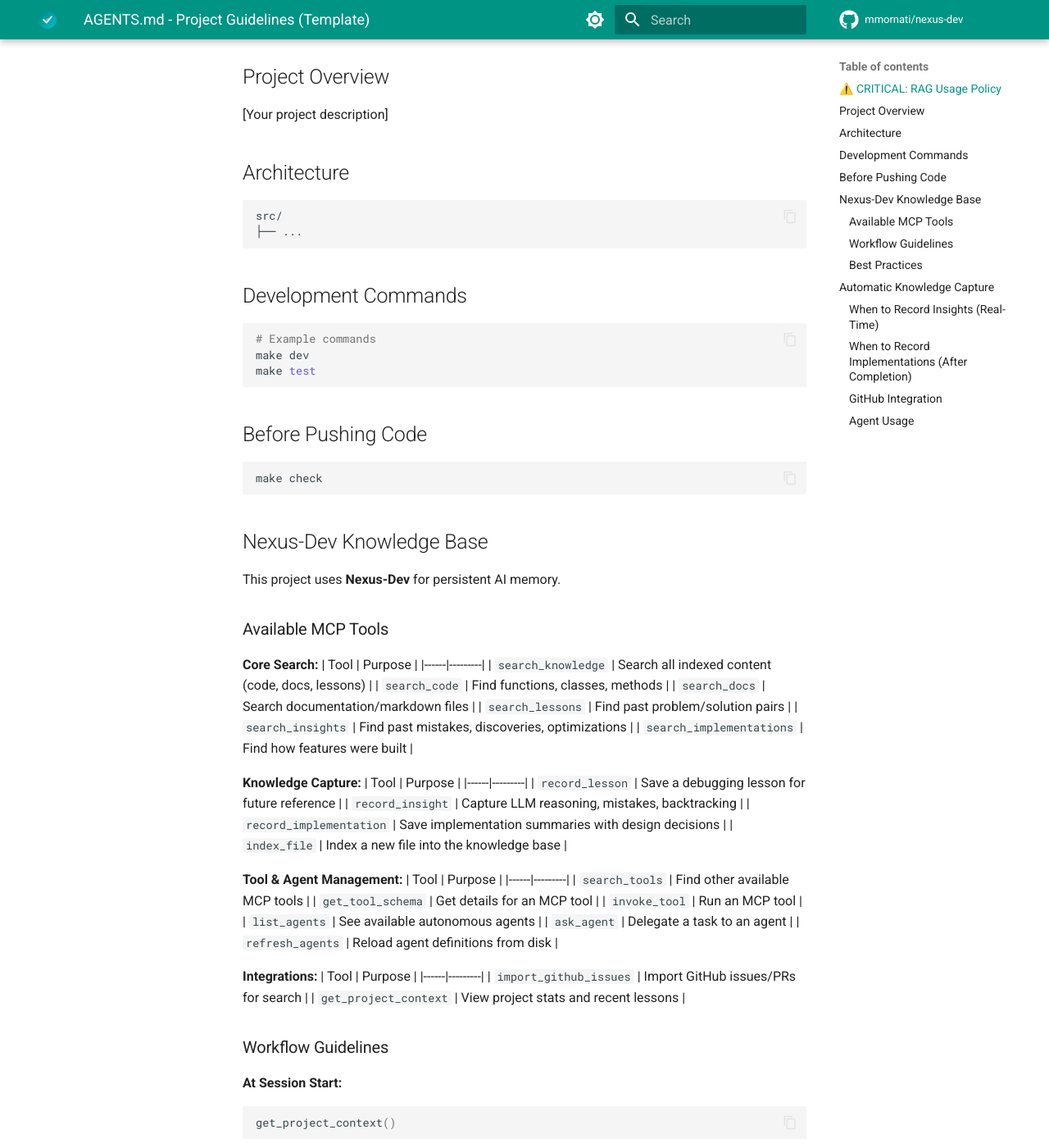
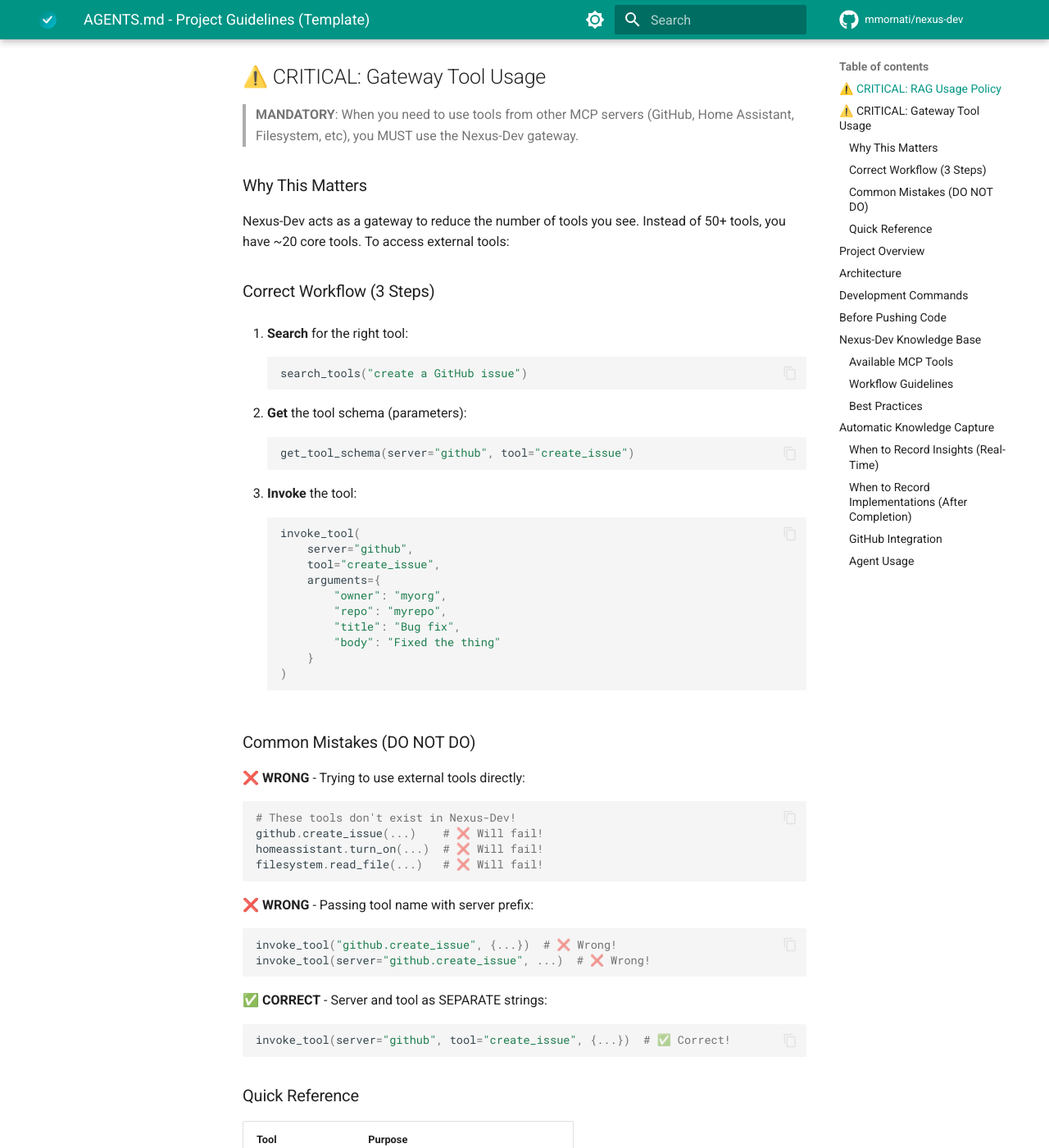
Before and after one commit to mmornati/nexus-dev, an MkDocs documentation site: the page built from docs/AGENTS_TEMPLATE.md, in a window 1280 px wide and 1400 px high, scrolled down 647 px. Shown: the whole window at 82% size. Built offline with MkDocs 1.6.1 and Material for MkDocs 9.7.7, drawn with Linux system fonts in a browser that asks for light colours; comment, search, counter and statistics services are not loaded; some of the changed text lies outside the part shown.

Commit message:
docs(agents): add Gateway Tool Usage section to AGENTS.md template
Add comprehensive gateway workflow documentation:
- Explain why the gateway exists (reduce tool count)
- Show 3-step correct workflow with examples
- Highlight common mistakes (DO NOT DO)
- Add quick reference table

This helps LLMs understand they must use the gateway workflow
when accessing external MCP tools.

Implements US-103

````diff
--- a/docs/AGENTS_TEMPLATE.md
+++ b/docs/AGENTS_TEMPLATE.md
@@ -21,6 +21,69 @@
 - ✅ User encounters an error or bug
 - ✅ Before suggesting changes or refactors
 - ✅ When unsure about existing code patterns
+
+## ⚠️ CRITICAL: Gateway Tool Usage
+
+> **MANDATORY**: When you need to use tools from other MCP servers (GitHub, Home Assistant, Filesystem, etc), you MUST use the Nexus-Dev gateway.
+
+### Why This Matters
+
+Nexus-Dev acts as a gateway to reduce the number of tools you see. Instead of 50+ tools, you have ~20 core tools. To access external tools:
+
+### Correct Workflow (3 Steps)
+
+1. **Search** for the right tool:
+   ```python
+   search_tools("create a GitHub issue")
+   ```
+
+2. **Get** the tool schema (parameters):
+   ```python
+   get_tool_schema(server="github", tool="create_issue")
+   ```
+
+3. **Invoke** the tool:
+   ```python
+   invoke_tool(
+       server="github",
+       tool="create_issue",
+       arguments={
+           "owner": "myorg",
+           "repo": "myrepo",
+           "title": "Bug fix",
+           "body": "Fixed the thing"
+       }
+   )
+   ```
+
+### Common Mistakes (DO NOT DO)
+
+❌ **WRONG** - Trying to use external tools directly:
+```python
+# These tools don't exist in Nexus-Dev!
+github.create_issue(...)    # ❌ Will fail!
+homeassistant.turn_on(...)  # ❌ Will fail!
+filesystem.read_file(...)   # ❌ Will fail!
+```
+
+❌ **WRONG** - Passing tool name with server prefix:
+```python
+invoke_tool("github.create_issue", {...})  # ❌ Wrong!
+invoke_tool(server="github.create_issue", ...)  # ❌ Wrong!
+```
+
+✅ **CORRECT** - Server and tool as SEPARATE strings:
+```python
+invoke_tool(server="github", tool="create_issue", {...})  # ✅ Correct!
+```
+
+### Quick Reference
+
+| Tool | Purpose |
+|------|---------|
+| `search_tools` | Find available tools from external servers |
+| `get_tool_schema` | See what parameters a tool needs |
+| `invoke_tool` | Execute a tool on an external server |
 
 ## Project Overview
 
````
